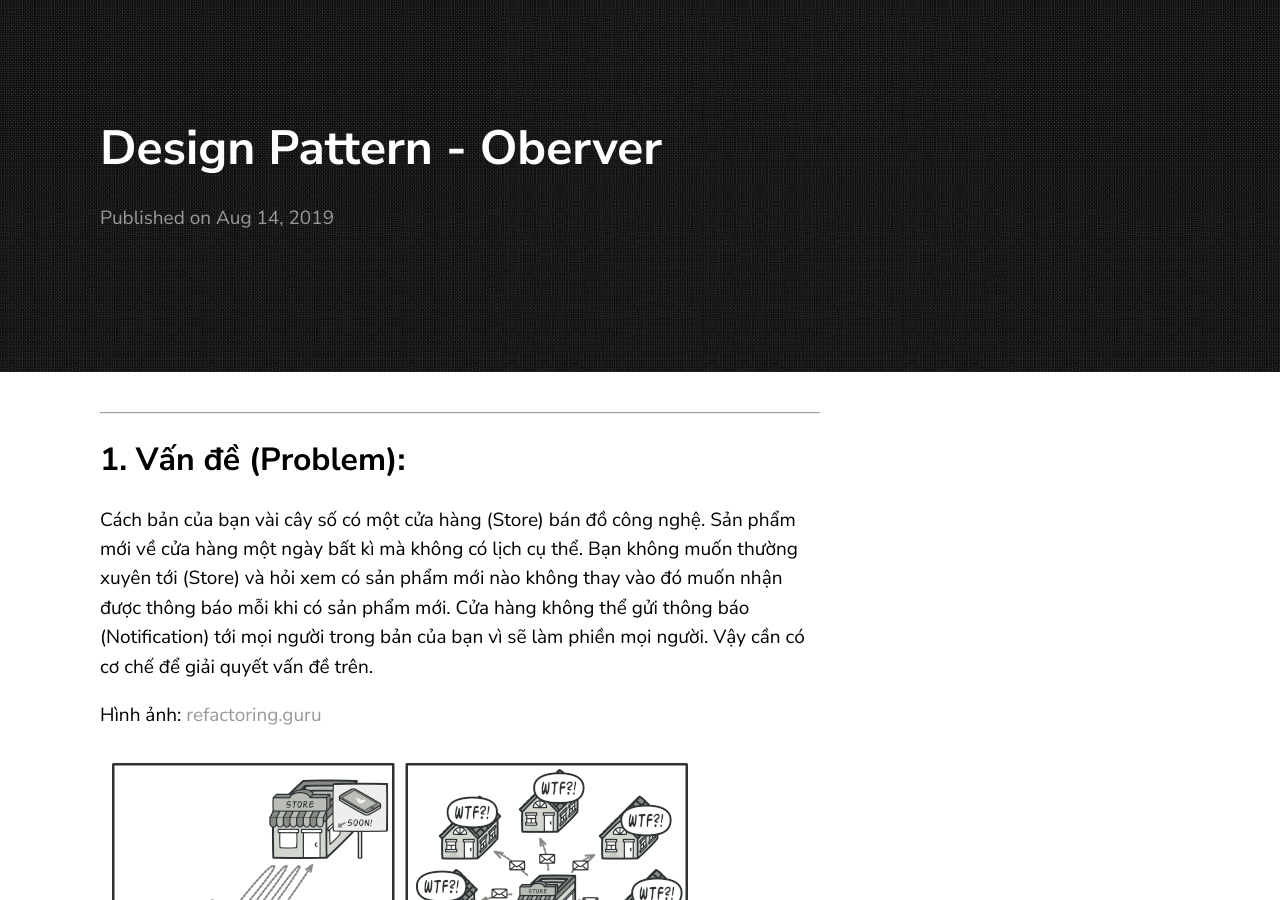
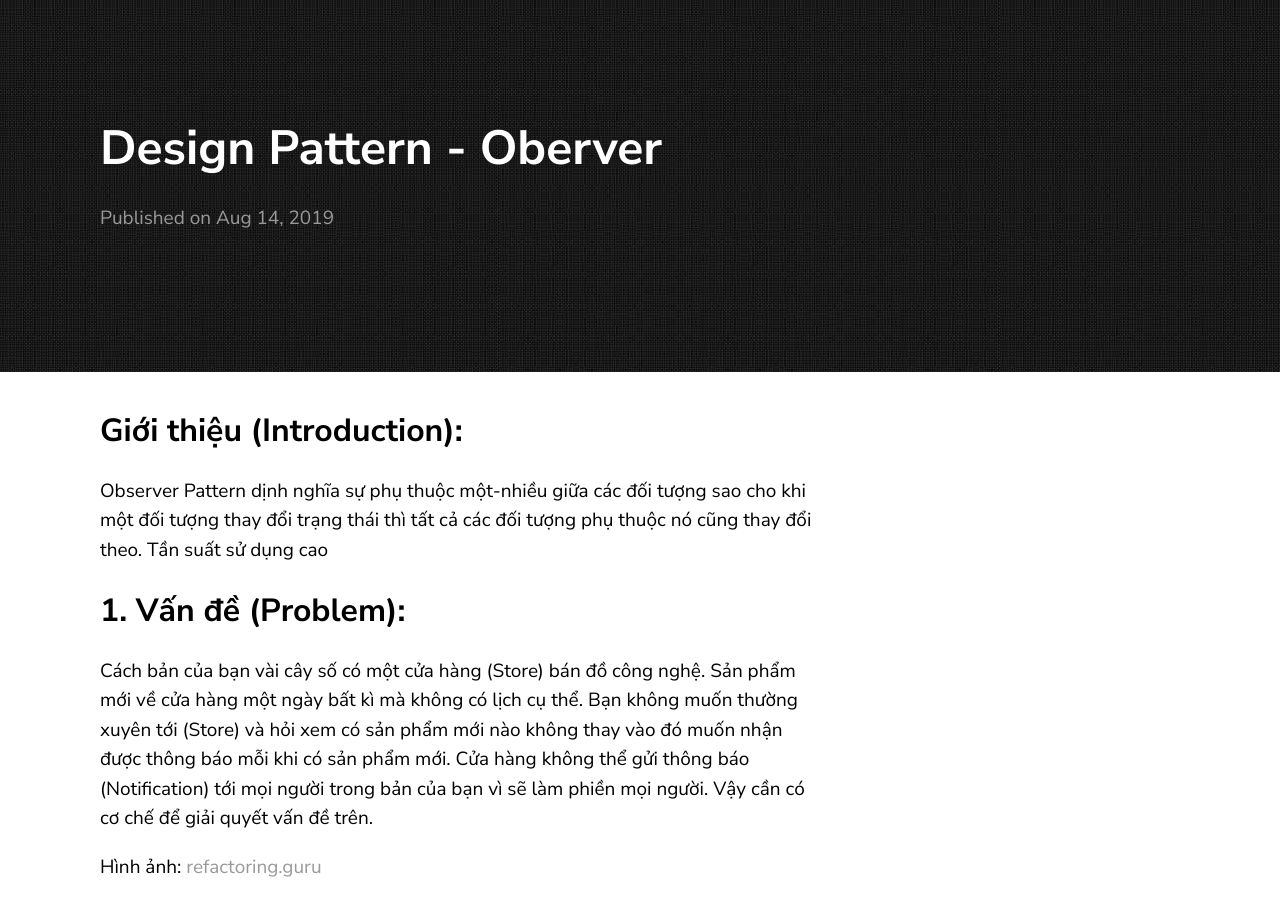
Before and after one commit to levanmanhbka/levanmanhbka.github.io, a Jekyll site: the page built from _posts/design_pattern/observer/2019-08-14-design-pattern-observer.markdown, in a window 1280 px wide and 900 px high. Built offline with Jekyll 4.4.1, drawn with Linux system fonts in a browser that asks for light colours; some of the changed text lies outside the part shown.

Commit message:
observer pattern - change layout

```diff
--- a/_posts/design_pattern/observer/2019-08-14-design-pattern-observer.markdown
+++ b/_posts/design_pattern/observer/2019-08-14-design-pattern-observer.markdown
@@ -3,14 +3,16 @@ layout: post
 title:  "Design Pattern - Oberver"
 date:   2019-08-14 21:03:36 +0530
 ---
----
+
+## Giới thiệu (Introduction):
+Observer Pattern dịnh nghĩa sự phụ thuộc một-nhiều giữa các đối tượng sao cho khi một đối tượng thay đổi trạng thái thì tất cả các đối tượng phụ thuộc nó cũng thay đổi theo. Tần suất sử dụng cao
+
 ## 1. Vấn đề (Problem):
 
 Cách bản của bạn vài cây số có một cửa hàng (Store) bán đồ công nghệ. Sản phẩm mới về cửa hàng một ngày bất kì mà không có lịch cụ thể. Bạn không muốn thường xuyên tới (Store) và hỏi xem có sản phẩm mới nào không thay vào đó muốn nhận được thông báo mỗi khi có sản phẩm mới. Cửa hàng không thể gửi thông báo (Notification) tới mọi người trong bản của bạn vì sẽ làm phiền mọi người. Vậy cần có cơ chế để giải quyết vấn đề trên.
 
 Hình ảnh: [refactoring.guru](https://refactoring.guru)
 ![observer-comic!](/assets/images/design_pattern/observer-comic.png)
-
 
 ---
 ## 2. Giải quyết (Solution)
```
Also changed, not shown: other parts of _posts/design_pattern/observer/2019-08-14-design-pattern-observer.markdown (+1 -6 lines).
